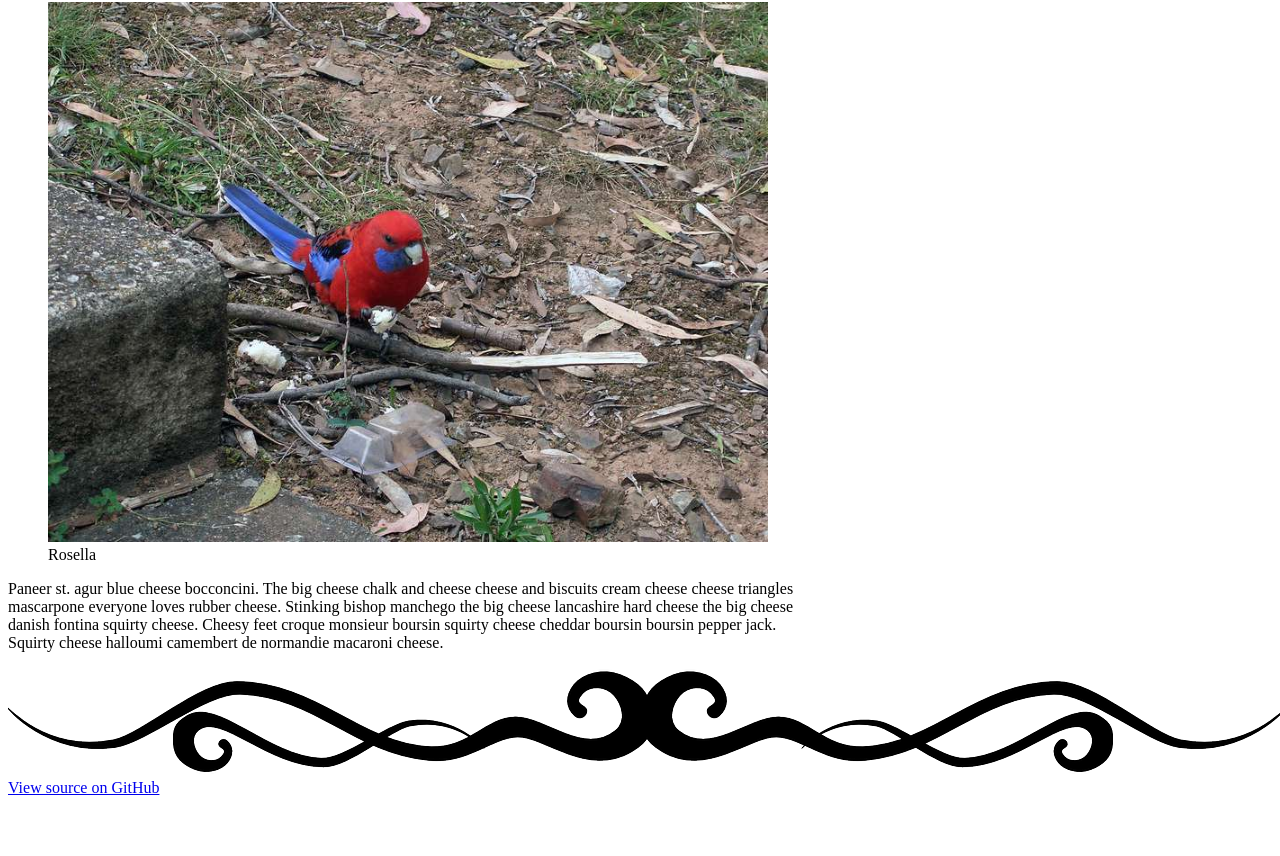
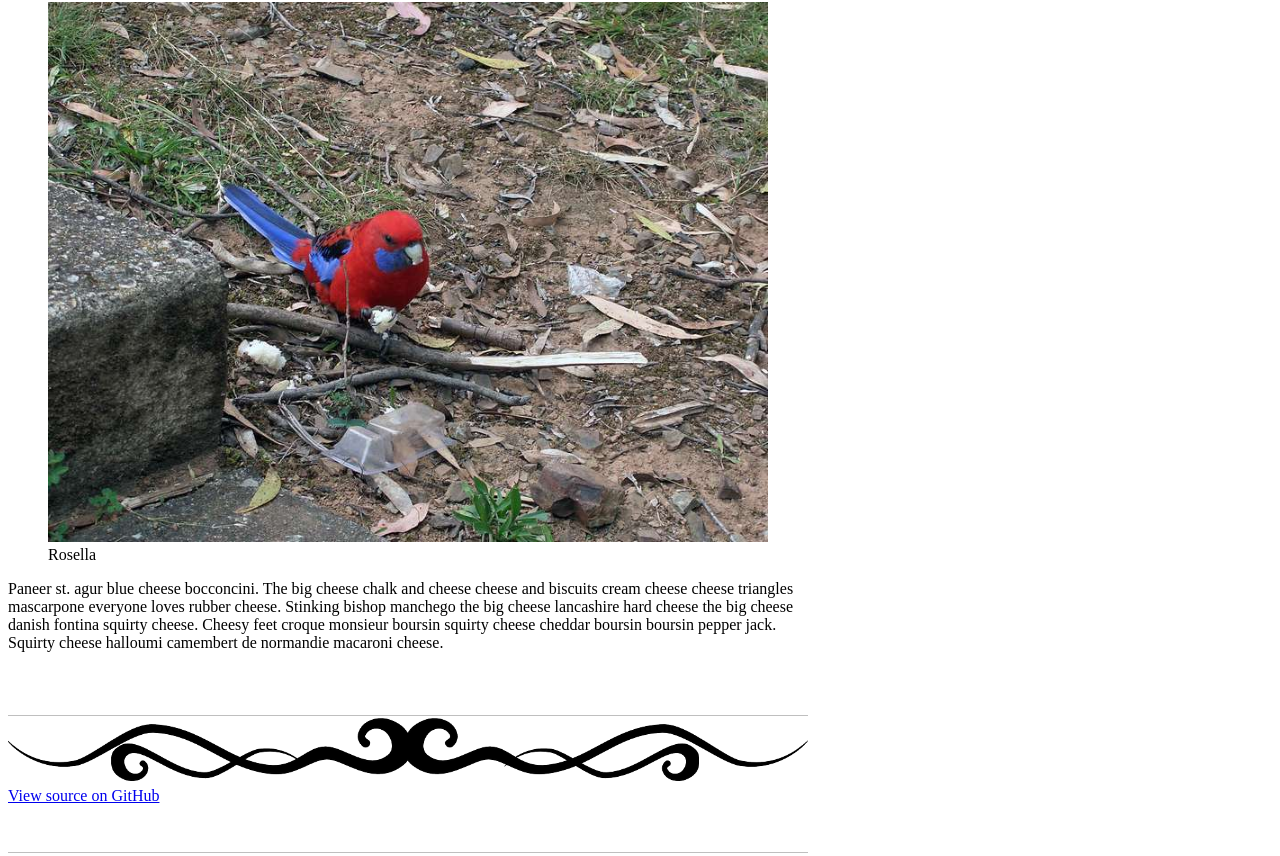
Before and after one commit to josephchandlerjr/responsive-blog, a website: page index.html in a window 1280 px wide. Shown: the part 5508-6364 px from the top of the page. Before the commit the page ends 6313 px from the top, so only its background shows below. Drawn offline with Linux system fonts and the light colour scheme.

Commit message:
Add box shadow to bottom of last <article> tag

```diff
--- a/css/main.css
+++ b/css/main.css
@@ -15,7 +15,7 @@ I've left some boilerplate below for you.
 html, body {
 	width: 100%;
 }
-header {
+header, footer {
 	max-width: 50em;
 	box-shadow: inset 0 -0.5px grey;
 	padding-bottom: 3em;
@@ -23,6 +23,12 @@ header {
 
 article {
 	max-width: 50em;
+}
+
+article:last-of-type {
+	max-width: 50em;
+	box-shadow: inset 0 -0.5px grey;
+	padding-bottom: 3em;
 }
 
 h1, h2 {
```
